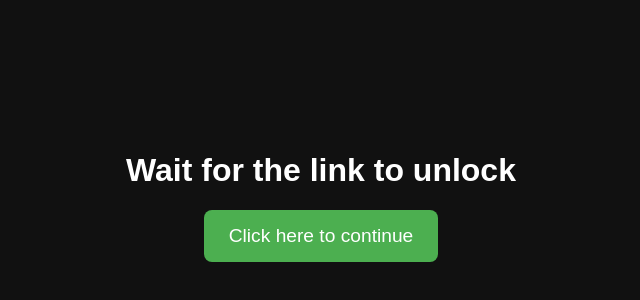
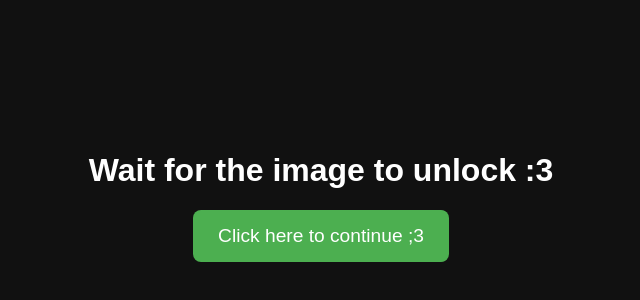
Before and after one commit to d-r-a-c-o/happybigflower, a plain HTML site: page index.html in a window 1280 px wide. Shown: the part 204-504 px from the top of the page, without its empty margins (319-959 px from the left). Drawn offline with Linux system fonts and the light colour scheme.

Commit message:
Update index.html

```diff
--- a/index.html
+++ b/index.html
@@ -37,9 +37,9 @@
 </head>
 <body>
 
-<h1>Wait for the link to unlock</h1>
-<div id="timer">5</div>
-<a id="hidden-link" href="https://example.com">Click here to continue</a>
+<h1>Wait for the image to unlock :3</h1>
+<div id="timer">6000</div>
+<a id="hidden-link" href="https://files.catbox.moe/8ubspo.jpg">Click here to continue ;3</a>
 
 <script>
   let timeLeft = 5; // Change this to however many seconds you want
```
